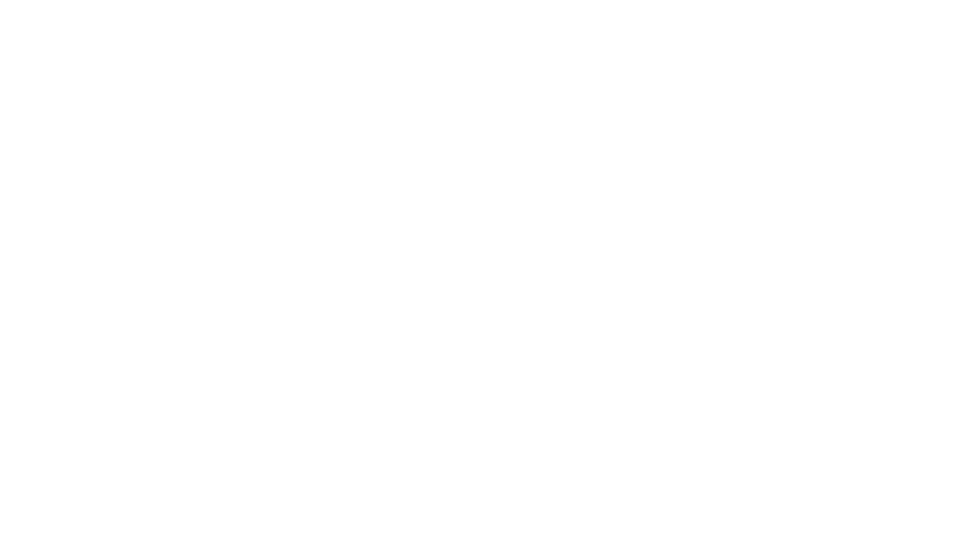
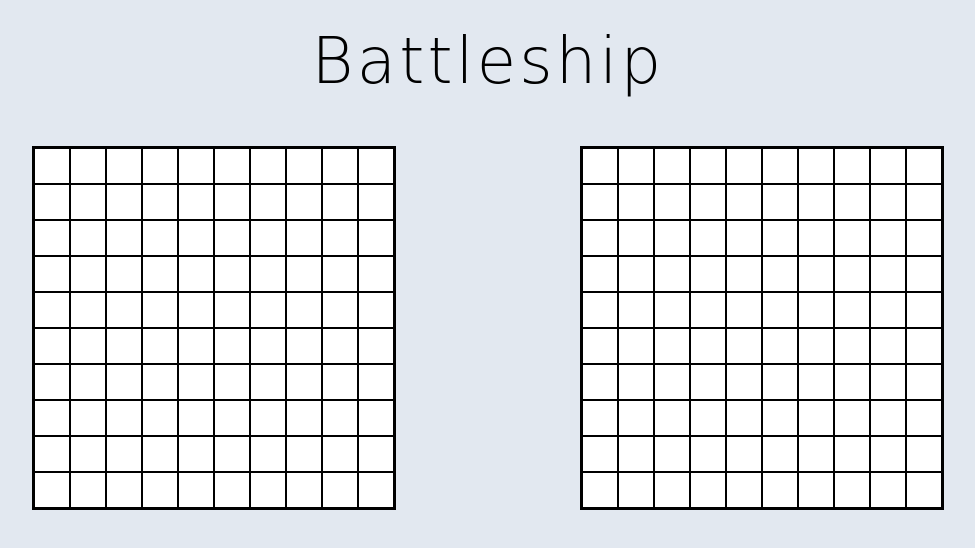
Before and after one commit to hwhuang27/odin-battleship, a website with bundled scripts: page index.html in a window 1280 px wide. Shown: the whole page, without its empty margins (152-1127 px from the left). Built offline with nearby package versions, Linux system fonts and the light colour scheme; a web font is replaced by a local one.

Commit message:
Create basic front-end player UI

```diff
--- /dev/null
+++ b/css/styles.css
@@ -0,0 +1,47 @@
+@import url('https://fonts.googleapis.com/css2?family=Chelsea+Market&family=Montserrat:wght@100;300;400&display=swap');
+
+* {
+    margin: 0;
+    padding: 0;
+    box-sizing: border-box;
+}
+
+body{
+    background-color: #e2e8f0;
+}
+
+h1{
+    font-family: 'Chelsea Market', cursive;
+    font-size: 64px;
+    font-weight: 100;
+    letter-spacing: 0.2rem;
+    text-align: center;
+    margin-top: 24px;
+    margin-bottom: 48px;
+}
+
+.wrapper{
+    display: flex;
+    justify-content: space-evenly;
+    gap: 64px;
+    margin: 0 64px;
+}
+
+.container{
+    display: inline-grid;
+    border: 2px solid black;
+    grid-gap: 1px;
+    background-color: black;
+}
+
+.player-grid, .npc-grid{
+    display: grid;
+    grid-template-columns: repeat(10, 36px);
+    grid-template-rows: repeat(10, 36px);
+    justify-content: center;
+    background: white;
+}
+
+.cell{
+    border: 1px solid black;
+}
--- a/index.html
+++ b/index.html
@@ -4,10 +4,23 @@
     <meta charset="UTF-8">
     <meta name="viewport" content="width=device-width, initial-scale=1.0">
     <title>Battleship</title>
-    <script type="module" src="scripts/gameboard.js"></script>
-
+    <script type="module" src="scripts/display.js"></script>
+    <link rel="stylesheet" href="css/styles.css">
 </head>
 <body>
 
+    <h1>Battleship</h1>
+
+    <div class="wrapper">
+        <div class="container">
+            <div class="player-grid"></div>
+        </div>
+
+        <div class="container">
+            <div class="npc-grid"></div>
+        </div>
+    </div>
+
+
 </body>
 </html>
--- /dev/null
+++ b/scripts/display.js
@@ -0,0 +1,22 @@
+import Player from './player.js';
+import {defaultShipSetup} from './game.js';
+
+const player = new Player();
+const npc = new Player();
+
+defaultShipSetup(player, npc);
+
+const player_grid = document.querySelector('.player-grid');
+const npc_grid = document.querySelector('.npc-grid');
+
+function generatePlayerGrid(grid){
+    for (let index = 0; index < 100; index++) {
+        const newCell = document.createElement('div');
+        newCell.classList.add('cell');
+        // eventlisteners here
+        grid.appendChild(newCell);
+    }
+}
+
+generatePlayerGrid(player_grid);
+generatePlayerGrid(npc_grid);
--- /dev/null
+++ b/scripts/game.js
@@ -0,0 +1,16 @@
+
+function defaultShipSetup(player, npc){
+    player.placeShip(2, 'horizontal', [1, 1]);
+    player.placeShip(3, 'horizontal', [3, 1]);
+    player.placeShip(3, 'horizontal', [5, 1]);
+    player.placeShip(4, 'horizontal', [7, 1]);
+    player.placeShip(5, 'horizontal', [9, 1]);
+
+    npc.placeShip(2, 'vertical', [1, 1]);
+    npc.placeShip(3, 'vertical', [1, 3]);
+    npc.placeShip(3, 'vertical', [1, 5]);
+    npc.placeShip(4, 'vertical', [1, 7]);
+    npc.placeShip(5, 'vertical', [1, 9]);
+}
+
+export {defaultShipSetup};
--- a/scripts/gameboard.js
+++ b/scripts/gameboard.js
@@ -19,7 +19,8 @@ class Gameboard{
     placeShip(length, orientation, coordinates){
         const [row, col] = coordinates;
 
-        if ((length + col) > 10 || (length + row) > 10){
+        if (((length + col) > 10 && orientation === 'horizontal') ||
+            ((length + row) > 10 && orientation === 'vertical')){
             throw new Error('Ship cannot fit onto board');
         }
 
```
Also changed, not shown: scripts/main.js (deleted).
